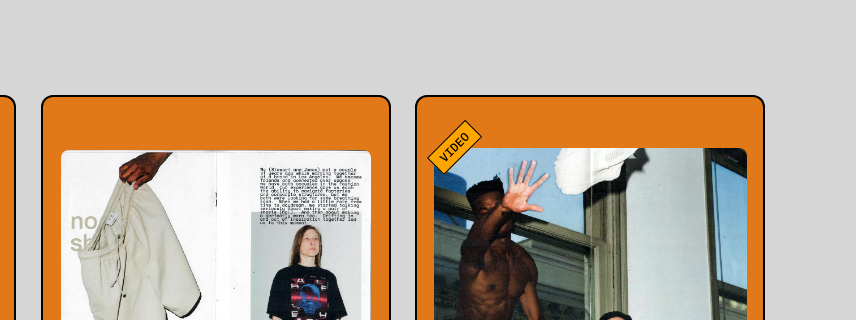
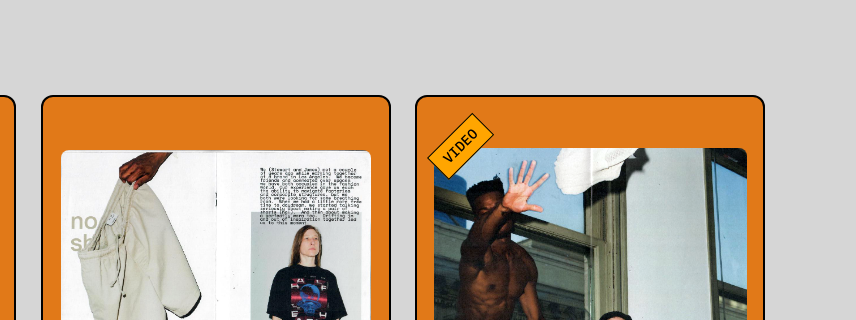
Before and after one commit to reallygoodmostly/work, a plain HTML site: page work-showcase.html in a window 1280 px wide. Shown: the part 163-483 px from the top of the page, 424-1280 px from the left. Drawn offline with nearby package versions, Linux system fonts and the light colour scheme; a web font is replaced by a local one.

Commit message:
Update work-showcase-styles.css

```diff
--- a/work-showcase-styles.css
+++ b/work-showcase-styles.css
@@ -212,8 +212,8 @@ p {
   left: 0;
   background-color: orange;
   color: black;
-  padding: 2px 8px;
-  font-size: 12px;
+  padding: 4px 10px;
+  font-size: 14px;
   z-index: 1;
   transform: rotate(-45deg); /* Rotate the flag */
   border: 1px solid black; /* Add a 1px black stroke */
```
